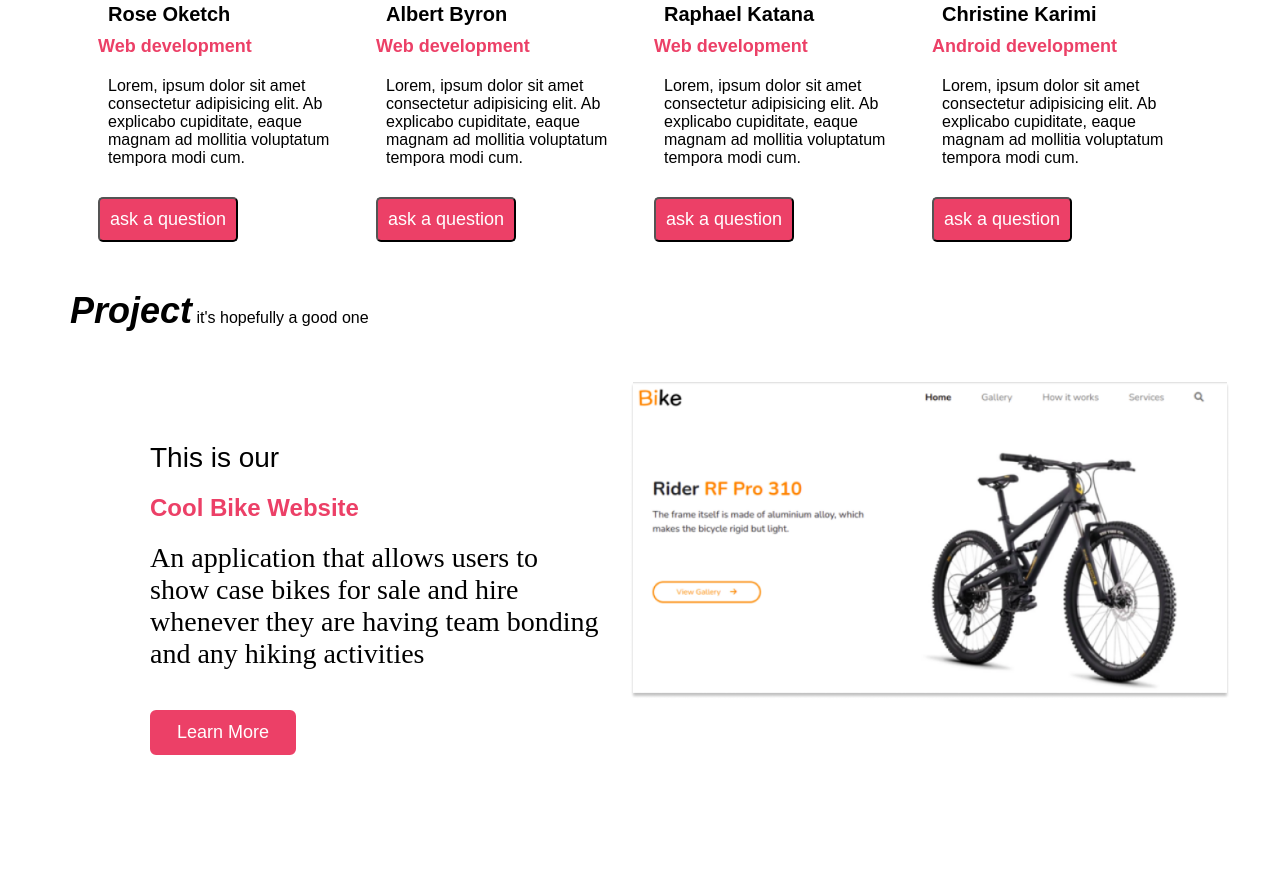
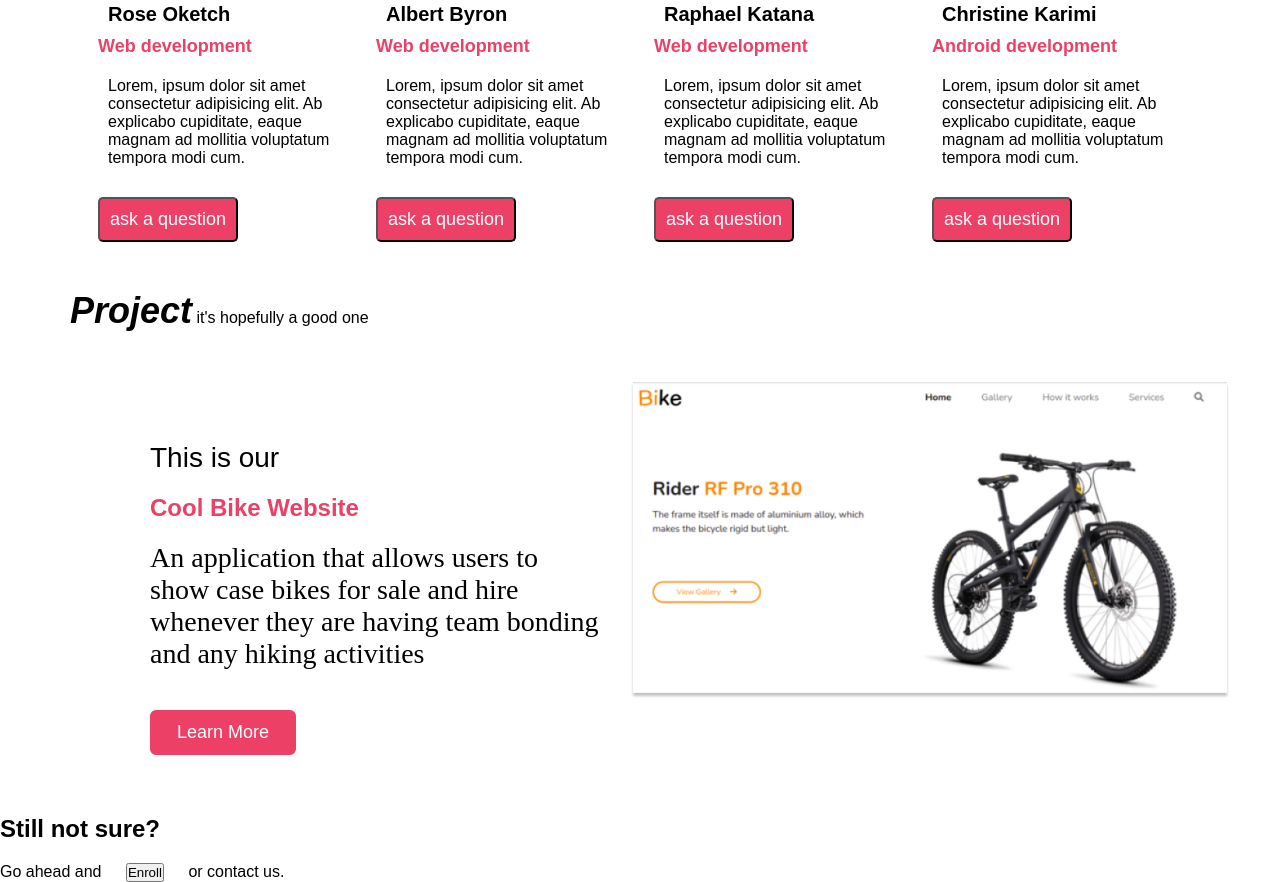
Before and after one commit to alishkaah/School-Landing-Page, a plain HTML site: page index.html in a window 1280 px wide. Shown: the part 2825-3707 px from the top of the page. Before the commit the page ends 3640 px from the top, so only its background shows below. Drawn offline with Linux system fonts and the light colour scheme.

Commit message:
added more info section

```diff
--- a/index.html
+++ b/index.html
@@ -130,6 +130,14 @@
         </div>
     </div>
 </section>
+<!-- More Info Section-->
+<section class="info-section">
+    <div class="more-info">
+        <h2>Still not sure?</h2>
+        <p>Go ahead and <button>Enroll</button> or contact us.</p>
+    </div>
+</section>
+
 
 </body>
 </html>
```
